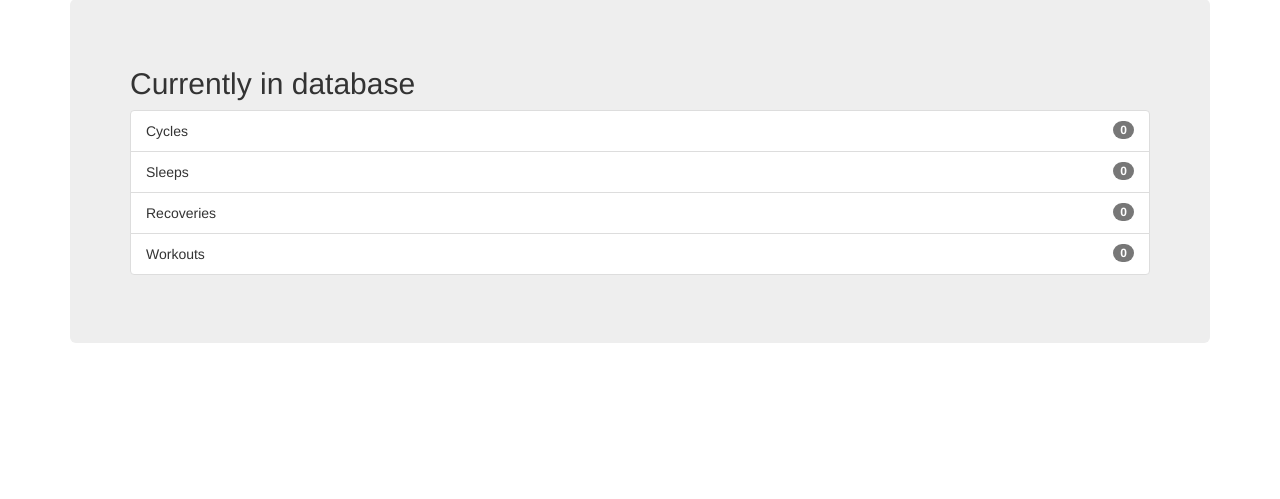
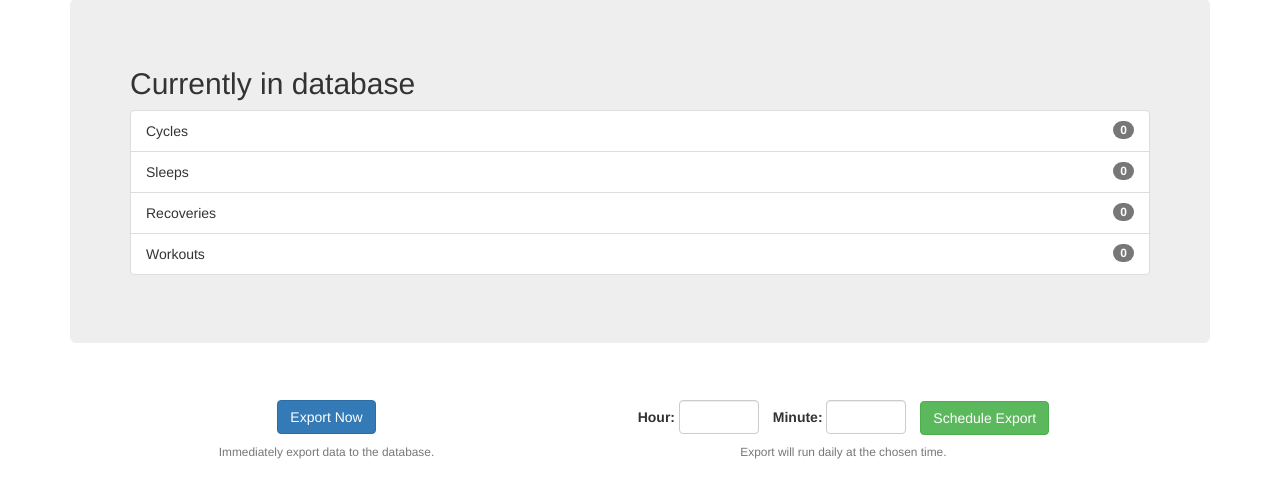
Before and after one commit to fjbravo/whoops, a Python web app: template src/ext/webui/templates/index.html in a window 1280 px wide. Shown: the part 71-570 px from the top of the page. Run offline with Jinja, Linux system fonts and the light colour scheme; the template is opened without the code that fills it, so the values that code supplies are empty; some libraries are stand-ins or nearby versions.

Commit message:
update templates and refactor

```diff
--- /dev/null
+++ b/src/ext/webui/static/css/style.css
@@ -0,0 +1,16 @@
+.wait {
+  visibility: hidden;
+}
+
+.card {
+  text-align: center;
+  width: 45%;
+  display: inline-block;
+}
+
+#hour-input, #minute-input {
+  display: inline-block;
+  width: 80px;
+  margin-bottom: 10px;
+  margin-right: 10px;
+}
--- /dev/null
+++ b/src/ext/webui/static/js/api.js
@@ -0,0 +1,26 @@
+export const API = {
+  async exportNow() {
+    try {
+      const response = await fetch("/export", { method: "POST" });
+      if (!response.ok) throw new Error(`Failed to export (status: ${response.status})`);
+      return { success: true, message: "Export completed successfully" };
+    } catch (err) {
+      return { success: false, message: err.message };
+    }
+  },
+
+  async scheduleExport(hour, minute) {
+    try {
+      const response = await fetch("/schedule", {
+        method: "POST",
+        headers: { "Content-Type": "application/json" },
+        body: JSON.stringify({ hour, minute }),
+      });
+      if (!response.ok) throw new Error(`Failed to schedule (status: ${response.status})`);
+      const data = await response.json();
+      return { success: true, message: data.message };
+    } catch (err) {
+      return { success: false, message: err.message };
+    }
+  },
+};
--- /dev/null
+++ b/src/ext/webui/static/js/index.js
@@ -0,0 +1,37 @@
+import { API } from "./api.js";
+
+function showAlert(message, type = "success") {
+  const alertContainer = document.querySelector("#error-container");
+  alertContainer.innerHTML = "";
+
+  const div = document.createElement("div");
+  div.className = `alert alert-${type} mt-2`;
+  div.role = "alert";
+  div.textContent = message;
+  alertContainer.appendChild(div);
+}
+
+document.addEventListener("DOMContentLoaded", () => {
+  const wait = document.querySelector(".wait");
+  const exportBtn = document.getElementById("export-button");
+  const scheduleBtn = document.getElementById("schedule-button");
+
+  exportBtn.addEventListener("click", async () => {
+    exportBtn.disabled = true;
+    wait.style.visibility = "visible";
+
+    const result = await API.exportNow();
+    showAlert(result.message, result.success ? "success" : "danger");
+
+    exportBtn.disabled = false;
+    wait.style.visibility = "hidden";
+  });
+
+  scheduleBtn.addEventListener("click", async () => {
+    const hour = document.getElementById("hour-input").value;
+    const minute = document.getElementById("minute-input").value;
+
+    const result = await API.scheduleExport(hour, minute);
+    showAlert(result.message, result.success ? "success" : "danger");
+  });
+});
--- a/src/ext/webui/templates/base.html
+++ b/src/ext/webui/templates/base.html
@@ -1,17 +1,19 @@
 {% extends "bootstrap/base.html" %}
 {% block title %}{{ config.get('TITLE') }}{% endblock %}
 
+{% block styles %}
+  {{ super() }}
+  <link rel="stylesheet" href="{{ url_for('webui.static', filename='css/style.css') }}">
+{% endblock %}
+
 {% block navbar %}
   <div class="navbar">
-  <div class="navbar-header">
-  </div>
+    <div class="navbar-header"></div>
   </div>
 {% endblock %}
 
 {% block content %}
 <div class="container">
-
-  <div class="jumbotron">
 
   {% with messages = get_flashed_messages(with_categories=true) %}
     {% if messages %}
@@ -23,9 +25,7 @@
     {% endif %}
   {% endwith %}
 
-    {% block page_content %}{% endblock %}
-
-  </div>
+  {% block page_content %} {% endblock %}
 
 </div>
 {% endblock %}
--- a/src/ext/webui/templates/index.html
+++ b/src/ext/webui/templates/index.html
@@ -1,24 +1,45 @@
 {% extends "base.html" %}
 {% block page_content %}
+  <div id="error-container"></div>
 
+  <div class="jumbotron">
     <h2>Currently in database</h2>
-<ul class="list-group">
-    <li class="list-group-item d-flex justify-content-between align-items-center">
+    <ul id="database-items" class="list-group">
+        <li class="list-group-item">
           Cycles
           <span class="badge badge-primary badge-pill">{{ cycles | length }}</span>
         </li>
-    <li class="list-group-item d-flex justify-content-between align-items-center">
+        <li class="list-group-item">
           Sleeps
           <span class="badge badge-primary badge-pill">{{ sleeps | length }}</span>
         </li>
-    <li class="list-group-item d-flex justify-content-between align-items-center">
+        <li class="list-group-item">
           Recoveries
           <span class="badge badge-primary badge-pill">{{ recoveries | length }}</span>
         </li>
-    <li class="list-group-item d-flex justify-content-between align-items-center">
+        <li class="list-group-item">
           Workouts
           <span class="badge badge-primary badge-pill">{{ workouts | length }}</span>
         </li>
     </ul>
+  </div>
 
+  <div class="card p-3">
+    <p class="small text-muted wait" style="margin-bottom: 10px;"> Exporting.. </p>
+    <button id="export-button" class="btn btn-primary" style="margin-bottom:10px;">Export Now</button>
+    <p class="small text-muted"> Immediately export data to the database. </p>
+  </div>
+
+  <div class="card p-3">
+    <label for="hour-input">Hour:</label>
+    <input type="number" id="hour-input" min="0" max="23" class="form-control">
+
+    <label for="minute-input">Minute:</label>
+    <input type="number" id="minute-input" min="0" max="59" class="form-control">
+
+    <button id="schedule-button" class="btn btn-success">Schedule Export</button>
+    <p class="small text-muted"> Export will run daily at the chosen time. </p>
+  </div>
+
+  <script type="module" src="{{ url_for('webui.static', filename='js/index.js') }}"></script>
 {% endblock %}
--- a/src/main.py
+++ b/src/main.py
@@ -28,7 +28,8 @@ def create_app():
     FlaskDynaconf(app)
 
     app.config["WhoopClient"] = WhoopClient(
-        os.getenv("CLIENT_ID"), os.getenv("CLIENT_SECRET")
+        os.getenv("CLIENT_ID", ""),
+        os.getenv("CLIENT_SECRET", ""),
     )
     app.config["REDIRECT_URI"] = os.getenv("REDIRECT_URI")
     app.config["SQLALCHEMY_DATABASE_URI"] = os.getenv("SQLALCHEMY_DATABASE_URI")
--- a/src/whoop.py
+++ b/src/whoop.py
@@ -22,9 +22,9 @@ logger = logging.getLogger(__name__)
 
 
 class WhoopClient:
-    def __init__(self, client_id, client_secret):
-        self.client_id = client_id
-        self.client_secret = client_secret
+    def __init__(self, client_id: str, client_secret: str):
+        self.client_id: str = client_id
+        self.client_secret: str = client_secret
         self.tokens: Dict = {}
         self.refreshed_at: datetime = datetime.now()
 
```
Also changed, not shown: src/ext/webui/templates/export.html (+5 -7 lines). Lines whose indentation alone changed are shown as unchanged.
